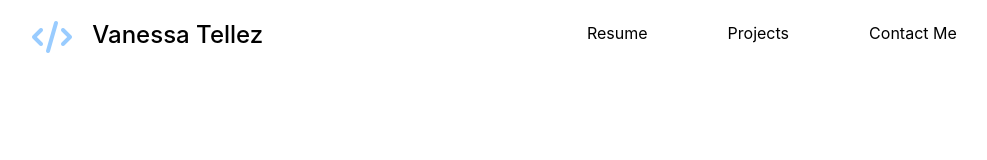
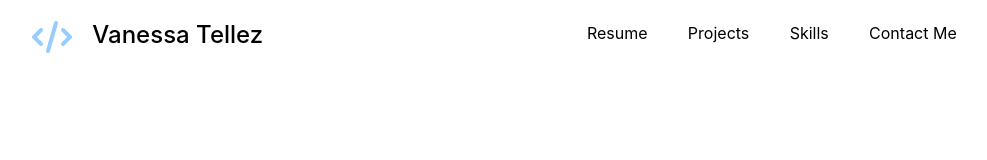
Before and after one commit to vtellez1/portfolio, a React (Create React App) app: page / in a window 1280 px wide. Shown: the top 160 px of the page, without its empty margins (96-1083 px from the left). Built offline with nearby package versions, Linux system fonts and the light colour scheme.

Commit message:
added skills to nav

```diff
--- a/src/components/NavBar.js
+++ b/src/components/NavBar.js
@@ -83,6 +83,14 @@ function NavBar() {
 
             <Link
             activeClass='active'
+            to='skills'
+            spy={true}
+            smooth= {true}
+            offset={-70}
+            duration={500}> <ReactLink style={{color: "black", textDecoration: 'none'}} to="/">Skills</ReactLink></Link>
+
+            <Link
+            activeClass='active'
             to='contact'
             spy={true}
             smooth= {true}
```
